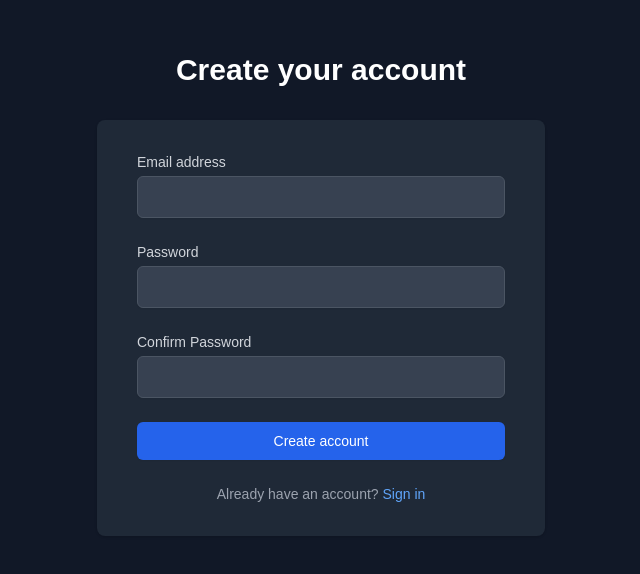
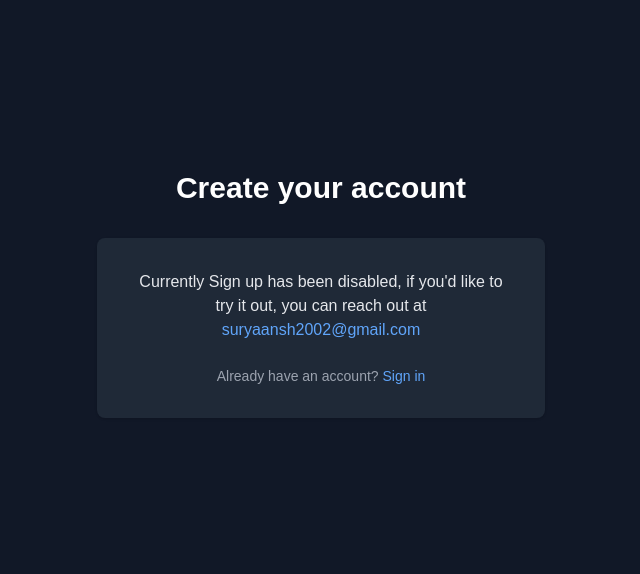
Before and after one commit to suryaansh2002/multi-doc-chat-rag, a Next.js app in the folder client/: page /signup in a window 1280 px wide. Shown: the part 118-692 px from the top of the page, without its empty margins (319-959 px from the left). Built offline with nearby package versions, Linux system fonts and the light colour scheme.

Commit message:
UI Updated

```diff
--- a/client/src/components/Chat.js
+++ b/client/src/components/Chat.js
@@ -71,17 +71,15 @@ export default function Chat({ documentIds }) {
         }
 
         const responseData = await responseResponse.json();
+        // Update with final message
+        const assistantMessage = {
+          type: "assistant",
+          content: responseData.response,
+          sources: contextData.sources
+      }
+        setMessages((prev) => [...prev, assistantMessage]);
 
-        // Update with final message
-        setMessages((prev) => {
-            const newMessages = [...prev];
-            newMessages[newMessages.length - 1] = {
-                type: "assistant",
-                content: responseData.response,
-                sources: contextData.sources
-            };
-            return newMessages;
-        });
+
 
     } catch (error) {
         console.error("Chat error:", error);
--- a/client/src/pages/signup.js
+++ b/client/src/pages/signup.js
@@ -70,7 +70,7 @@ export default function Signup() {
                         </div>
                     )}
 
-                    <form className="space-y-6" onSubmit={handleSubmit}>
+                    {/* <form className="space-y-6" onSubmit={handleSubmit}>
                         <div>
                             <label htmlFor="email" className="block text-sm font-medium text-gray-300">
                                 Email address
@@ -140,8 +140,11 @@ export default function Signup() {
                                 {loading ? 'Creating account...' : 'Create account'}
                             </button>
                         </div>
-                    </form>
+                    </form> */}
 
+                    <div className=' text-gray-200 text-center'>
+                        Currently Sign up has been disabled, if you'd like to try it out, you can reach out at <a href='mailto:suryaansh2002@gmail.com' className='text-blue-400 hover:text-blue-300 transition-colors duration-200"'>suryaansh2002@gmail.com</a>
+                    </div>
                     <div className="mt-6">
                         <div className="relative">
                             <div className="relative flex justify-center text-sm">
```
